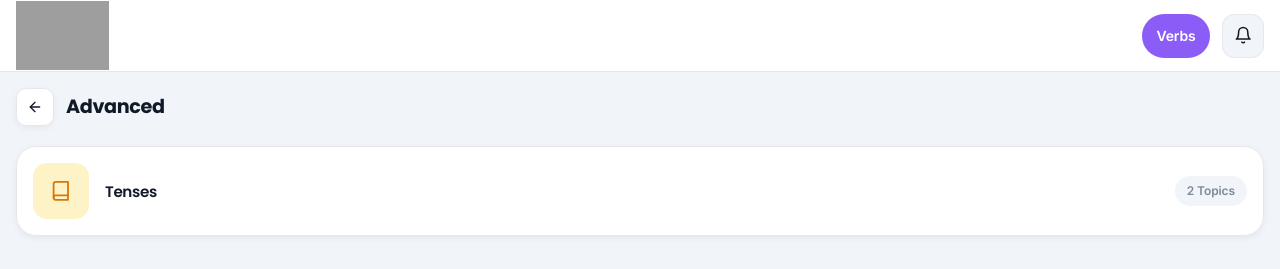
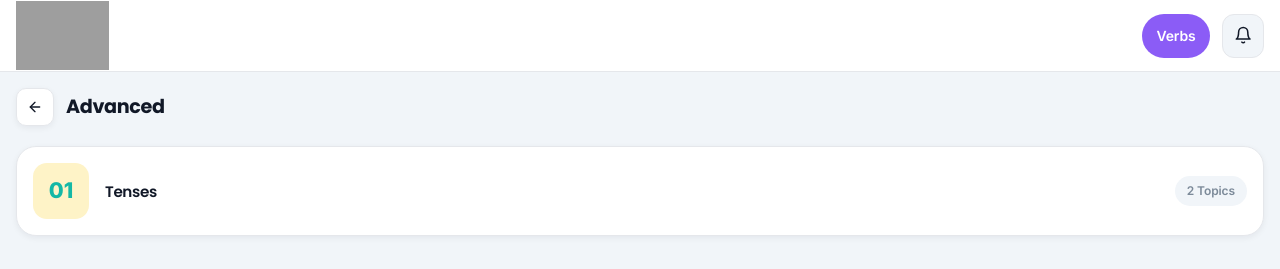
Before and after one commit to AKASH7455/grammarflow, a React (Vite) app: page /learning/advanced in a window 1280 px wide. Shown: the top 269 px of the page. Built offline with nearby package versions, Linux system fonts and the light colour scheme; grey boxes are pictures that could not be loaded.

Commit message:
add learning topic folder struture and number systeam

```diff
--- a/src/components/learning/SubjectCard.jsx
+++ b/src/components/learning/SubjectCard.jsx
@@ -1,19 +1,20 @@
 import { Link } from "react-router-dom";
-import { FiBook } from "react-icons/fi";
 
-function SubjectCard({ subject, levelSlug, levelColor }) {
+function SubjectCard({ subject, levelSlug, levelColor, index }) {
   const targetPath =
     subject.topics.length === 1
       ? `/learning/${levelSlug}/${subject.slug}/${subject.topics[0].slug}`
       : `/learning/${levelSlug}/${subject.slug}`;
+
+  const subjectNumber = String(index + 1).padStart(2, '0');
 
   return (
     <Link
       to={targetPath}
       className={`subject-card subject-card--${levelColor}`}
     >
-      <div className="subject-card__icon">
-        <FiBook />
+      <div className="subject-card__icon learning-list-number">
+        {subjectNumber}
       </div>
 
       <h3 className="subject-card__title">
--- a/src/components/learning/TopicCard.jsx
+++ b/src/components/learning/TopicCard.jsx
@@ -1,14 +1,13 @@
 import { Link } from "react-router-dom";
-import { FiFileText } from "react-icons/fi";
 
-function TopicCard({ topic, levelSlug, subjectSlug, levelColor }) {
+function TopicCard({ topic, levelSlug, subjectSlug, levelColor, index }) {
   return (
     <Link
       to={`/learning/${levelSlug}/${subjectSlug}/${topic.slug}`}
       className={`subject-card subject-card--${levelColor}`}
     >
-      <div className="subject-card__icon">
-        <FiFileText />
+      <div className="subject-card__icon learning-list-number">
+        {String(index + 1).padStart(2, "0")}
       </div>
 
       <h3 className="subject-card__title">
--- a/src/components/topic/ui/TopicHeader.jsx
+++ b/src/components/topic/ui/TopicHeader.jsx
@@ -16,7 +16,8 @@ function TopicHeader({
   } = useParams();
 
   const topicName = topicSlug
-    ?.split("-")
+    ?.replace(/^\d+-/, "")
+    .split("-")
     .map(
       (word) =>
         word.charAt(0).toUpperCase() +
--- a/src/pages/LevelSubjects.jsx
+++ b/src/pages/LevelSubjects.jsx
@@ -33,12 +33,13 @@ function LevelSubjects() {
       </div>
 
       <div className="subjects-grid">
-        {level.subjects.map((subject) => (
+        {level.subjects.map((subject, index) => (
           <SubjectCard
             key={subject.slug}
             subject={subject}
             levelSlug={levelSlug}
             levelColor={levelSlug}
+            index={index}
           />
         ))}
       </div>
--- a/src/pages/LevelTopics.jsx
+++ b/src/pages/LevelTopics.jsx
@@ -37,13 +37,14 @@ function LevelTopics() {
       </div>
 
       <div className="subjects-grid">
-        {subject.topics.map((topic) => (
+        {subject.topics.map((topic, index) => (
           <TopicCard
             key={topic.slug}
             topic={topic}
             levelSlug={levelSlug}
             subjectSlug={subjectSlug}
             levelColor={levelSlug}
+            index={index}
           />
         ))}
       </div>
--- a/src/styles/learning.css
+++ b/src/styles/learning.css
@@ -213,6 +213,13 @@
   font-size: 1.35rem;
 }
 
+.learning-list-number {
+  font-size: 1.35rem;
+  font-weight: 800;
+  line-height: 1;
+  text-align: center;
+}
+
 /* =====================================================
    LEVEL CARD TEXT
 ===================================================== */
@@ -344,3 +351,8 @@
 
   color: var(--text-muted-color);
 }
+
+
+.subject-card__icon.learning-list-number {
+  color: var(--primary-color);
+}
--- a/src/styles/topicdetails.css
+++ b/src/styles/topicdetails.css
@@ -15,7 +15,7 @@
 
 .topic-header {
   display: flex;
-  align-items: center;
+  align-items: flex-start;
   gap: 0.75rem;
   padding: 0.5rem 0;
 }
@@ -50,6 +50,7 @@
 
 .topic-header__info {
   flex: 1;
+  min-width: 0;
 }
 
 .topic-header__top {
@@ -64,6 +65,7 @@
 
   font-size: 1.5rem;
   font-weight: 700;
+  line-height: 1.2;
 
   color: var(--text-color);
 }
```
